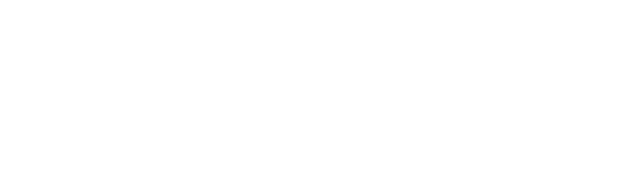
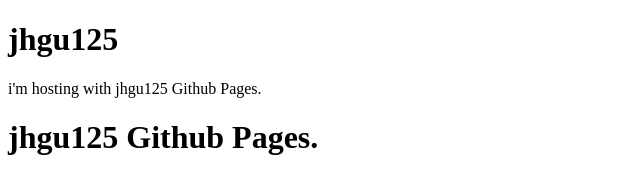
Before and after one commit to jhgu125/-owner_kch-.github.io, a plain HTML site: page index.html in a window 1280 px wide. Shown: the whole page, without its empty margins (0-640 px from the left). Drawn offline with Linux system fonts and the light colour scheme.

Commit message:
Add files via upload

```diff
--- a/index.html
+++ b/index.html
@@ -1,14 +1,8 @@
 <!DOCTYPE html>
-<html lang="en">
- <head>
-  <meta charset="UTF-8">
-  <meta name="Generator" content="EditPlus®">
-  <meta name="Author" content="">
-  <meta name="Keywords" content="">
-  <meta name="Description" content="">
-  <title>Document</title>
- </head>
- <body>
-
- </body>
+<html>
+<body>
+<h1>jhgu125</h1>
+<p>i'm hosting with jhgu125 Github Pages.</p>
+<h1>jhgu125 Github Pages.</h1>
+</body>
 </html>
```
